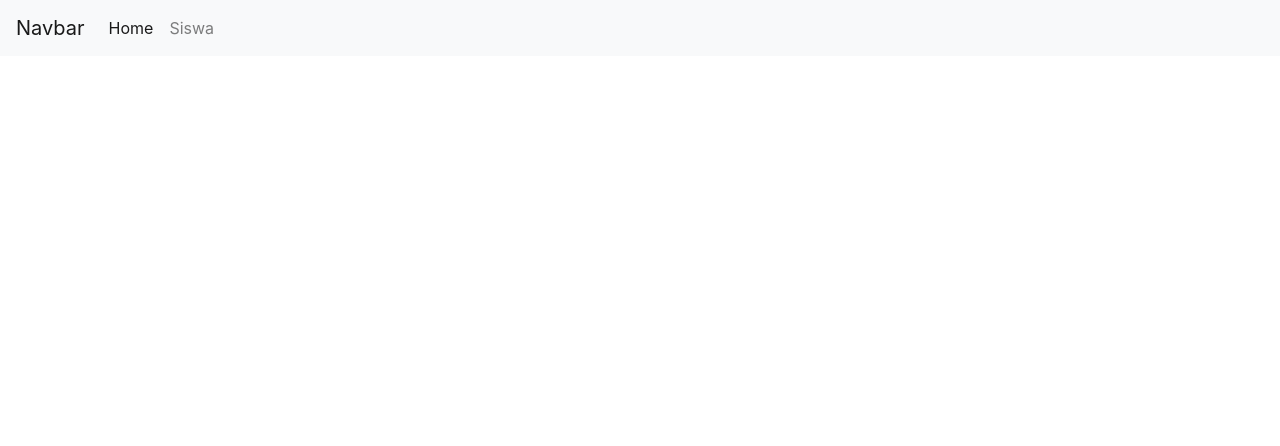
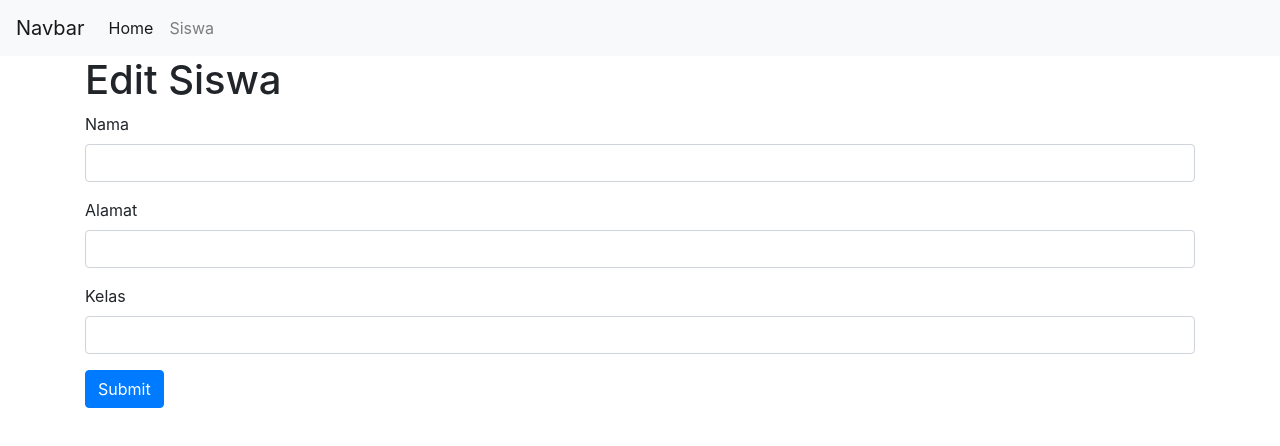
Before and after one commit to emzhofb/crud-reactjs, a React (Create React App) app in the folder crud-reactjs/: page /siswa/edit/1 in a window 1280 px wide. Shown: the top 446 px of the page. Built offline with nearby package versions, Linux system fonts and the light colour scheme; no server answers.

Commit message:
update edit

```diff
--- a/crud-reactjs/src/components/ContainerRoutes.js
+++ b/crud-reactjs/src/components/ContainerRoutes.js
@@ -2,6 +2,7 @@ import React from 'react'
 import Home from '../pages/Home'
 import SiswaIndex from '../pages/siswa/Index'
 import SiswaCreate from '../pages/siswa/Create'
+import SiswaEdit from '../pages/siswa/Edit'
 import { Route } from 'react-router-dom'
 
 const ContainerRoutes = () => {
@@ -10,6 +11,7 @@ const ContainerRoutes = () => {
             <Route path="/" exact component={ Home } />
             <Route path="/siswa" exact component={ SiswaIndex } />
             <Route path="/siswa/Create" exact component={ SiswaCreate } />
+            <Route path="/siswa/edit/:id" exact component={ SiswaEdit } />
         </div>
     )
 }
--- /dev/null
+++ b/crud-reactjs/src/pages/siswa/Edit.js
@@ -0,0 +1,80 @@
+import React, { Component } from 'react'
+import axios from 'axios'
+
+class SiswaEdit extends Component {
+    constructor () {
+        super()
+        this.state = {
+            nama: '',
+            alamat: '',
+            kelas: '',
+            errorNama: '',
+            errorAlamat: '',
+            errorKelas: ''
+        }
+    }
+    componentDidMount () {
+        this.getData()
+    }
+    getData = () => {
+        const siswaId = this.props.match.params.id
+        axios.get(`http://localhost:4000/siswas/${siswaId}`).then(res => {
+            const { nama, alamat, kelas } = res.data.data
+            this.setState({
+                nama,
+                alamat,
+                kelas
+            })
+        }).catch(err => console.log(err))
+    }
+    handleSubmit = (e) => {
+        const siswaId = this.props.match.params.id
+        const { nama, alamat, kelas } = this.state
+        axios.put(`http://localhost:4000/siswas/${siswaId}`, {nama, alamat, kelas}).then(res => {
+            this.props.history.push('/siswa')
+        }).catch(err => console.log(err))
+        e.preventDefault()
+    }
+    handleChange = (e) => {
+        this.setState({[e.target.name]: e.target.value})
+    }
+    render () {
+        return (
+            <div>
+                <h1>Edit Siswa</h1>
+                <form onSubmit={this.handleSubmit}>
+                    <div className="form-group">
+                        <label>Nama</label>
+                        <input
+                            name="nama"
+                            value={this.state.nama}
+                            onChange={this.handleChange}
+                            className="form-control"
+                        />
+                    </div>
+                    <div className="form-group">
+                        <label>Alamat</label>
+                        <input
+                            name="alamat"
+                            value={this.state.alamat}
+                            onChange={this.handleChange}
+                            className="form-control"
+                        />
+                    </div>
+                    <div className="form-group">
+                        <label>Kelas</label>
+                        <input
+                            name="kelas"
+                            value={this.state.kelas}
+                            onChange={this.handleChange}
+                            className="form-control"
+                        />
+                    </div>
+                    <button type="submit" className="btn btn-primary">Submit</button>
+                </form>
+            </div>
+        )
+    }
+}
+
+export default SiswaEdit
--- a/crud-reactjs/src/pages/siswa/Index.js
+++ b/crud-reactjs/src/pages/siswa/Index.js
@@ -33,6 +33,9 @@ class Siswa extends Component {
             this.getInitialData()
         }).then(alert('success delete')).catch(err => console.log(err))
     }
+    handleEdit = (id) => {
+        this.props.history.push(`/siswa/edit/${id}`)
+    }
     render () {
         return (
             <div>
@@ -55,6 +58,12 @@ class Siswa extends Component {
                                         <td> { data.kelas } </td>
                                         <td>
                                             <button
+                                                className="btn btn-warning"
+                                                onClick={() => {this.handleEdit(data.id)}}
+                                                >
+                                                Edit
+                                            </button>
+                                            <button
                                                 className="btn btn-danger"
                                                 onClick={() => {if (window.confirm('Seriously ?')) {this.handleDelete(data.id)}}}
                                                 >
```
